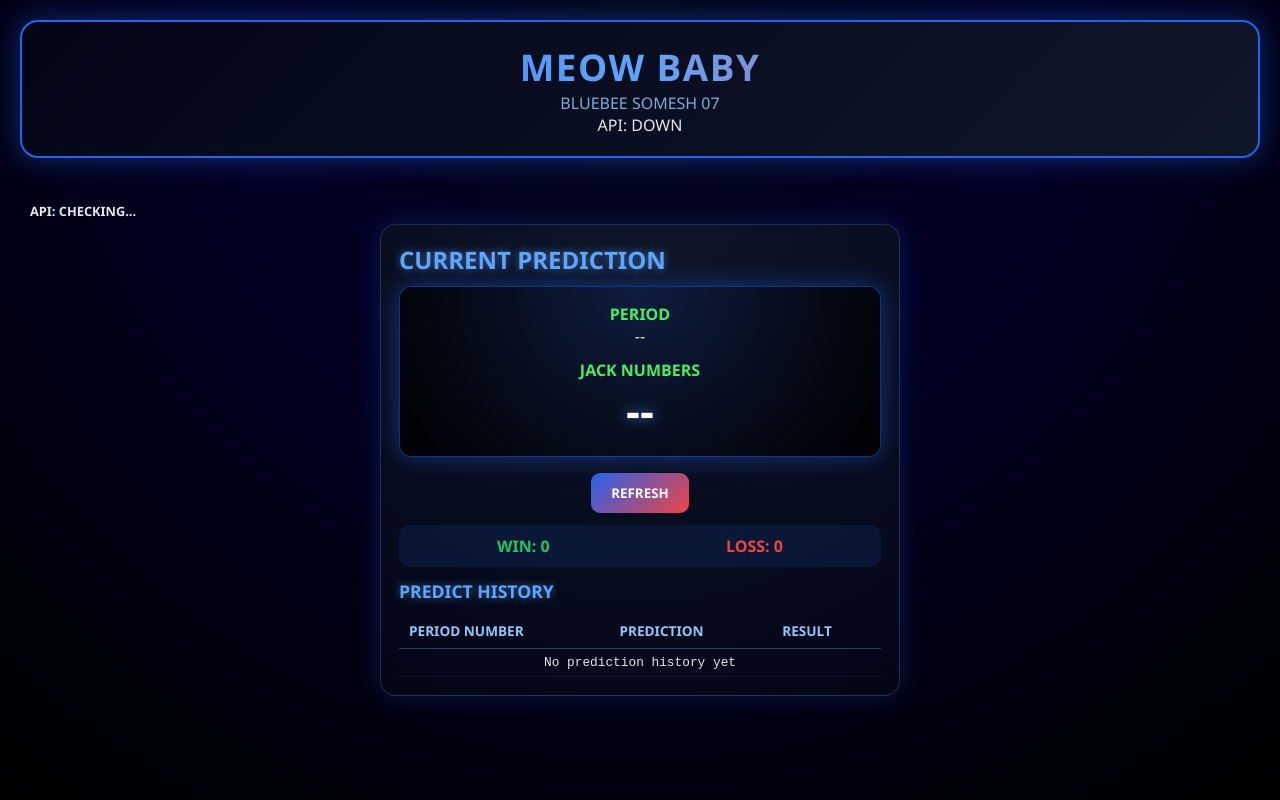
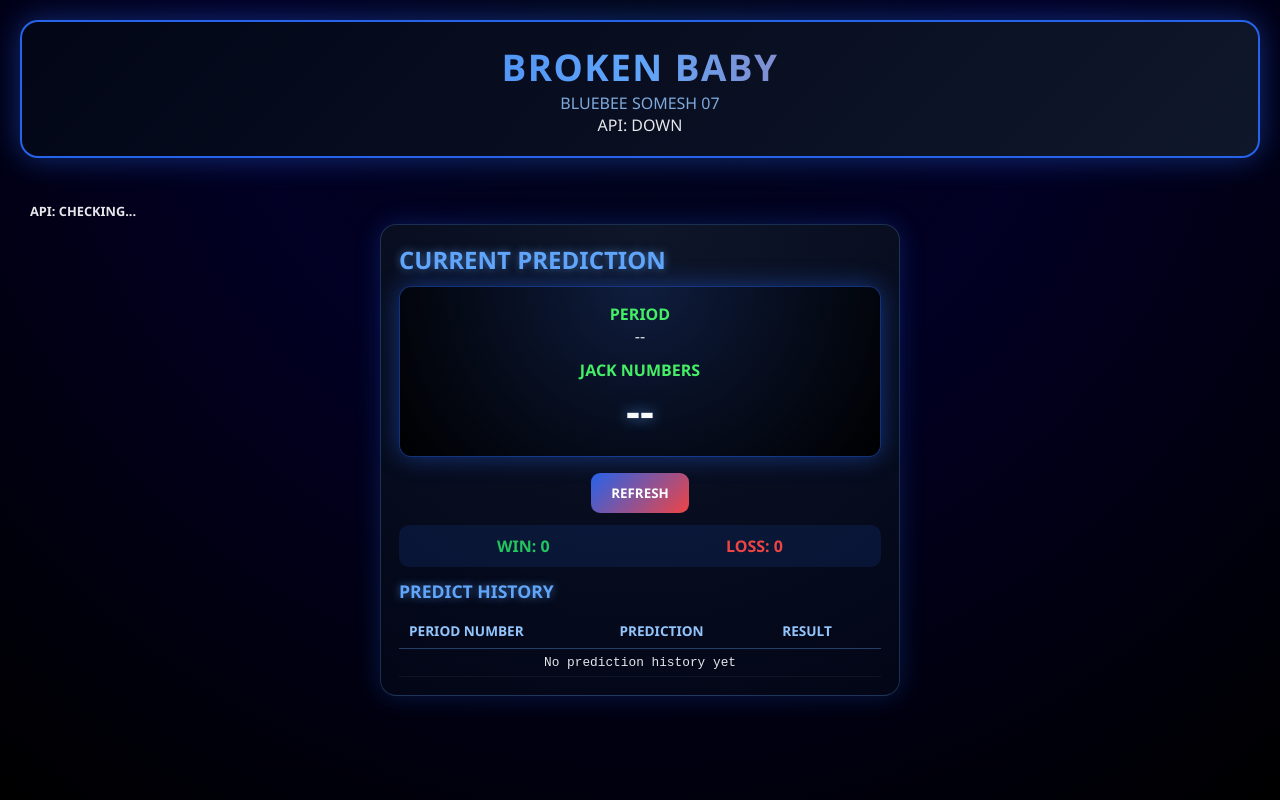
Before and after one commit to 23347-creator/sk-meowbaby, a plain HTML site: page index.html in a window 1280 px wide. Drawn offline with Linux system fonts and the light colour scheme; no server answers.

Commit message:
Update index.html

```diff
--- a/index.html
+++ b/index.html
@@ -409,7 +409,7 @@ h1 {
 <audio id="soundLoss" src="https://23347-creator.github.io/sk-meowbaby/loss.mp3"></audio>
   <div class="container">
     <header class="ring-header">
-      <h1> MEOW BABY</h1>
+      <h1> BROKEN BABY</h1>
       <p class="subtitle">
          BLUEBEE SOMESH 07
       </p>
```
